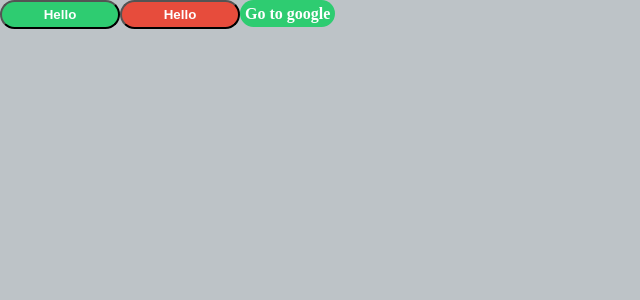
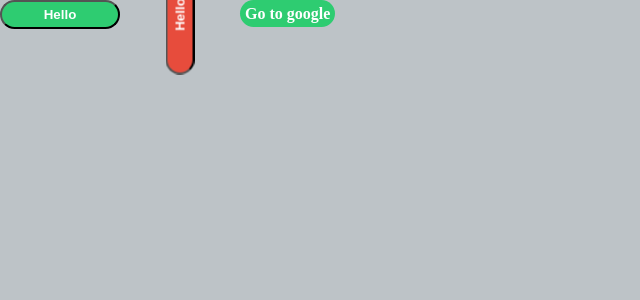
Before and after one commit to tonnac/React, a React (Create React App) app in the folder Projects/styled-components/: page / in a window 1280 px wide. Shown: the top 300 px of the page, without its empty margins (0-640 px from the left). Built offline with nearby package versions, Linux system fonts and the light colour scheme.

Commit message:
Styled Components 4. Animations

```diff
--- a/Projects/styled-components/src/App.js
+++ b/Projects/styled-components/src/App.js
@@ -1,5 +1,5 @@
 import React, { Component, Fragment } from "react";
-import styled, { createGlobalStyle } from "styled-components";
+import styled, { createGlobalStyle, keyframes, css } from "styled-components";
 import reset from "styled-reset";
 
 const GlobalStyles = createGlobalStyle`
@@ -12,7 +12,9 @@
       <GlobalStyles />
       <Container>
         <Button>Hello</Button>
-        <Button danger>Hello</Button>
+        <Button danger rotationTime={2}>
+          Hello
+        </Button>
         <Anchor href="http://google.com">Go to google</Anchor>
       </Container>
     </>
@@ -24,6 +26,15 @@
   width: 100%;
   background-color: #bdc3c7;
 `;
+
+const rotation = keyframes`
+    from{
+      transform: rotate(0deg)
+    }
+    to{
+      transform: rotate(360deg)
+    }
+  `;
 
 const Button = styled.button`
   border-radius: 50px;
@@ -38,6 +49,13 @@
     outline: none;
   }
   background-color: ${props => (props.danger ? "#e74c3c" : "#2ecc71")};
+
+  animation: ${props =>
+    props.danger
+      ? css`
+          ${rotation} ${props.rotationTime}s linear infinite
+        `
+      : ``};
 `;
 
 const Anchor = styled(Button.withComponent("a"))`
```
